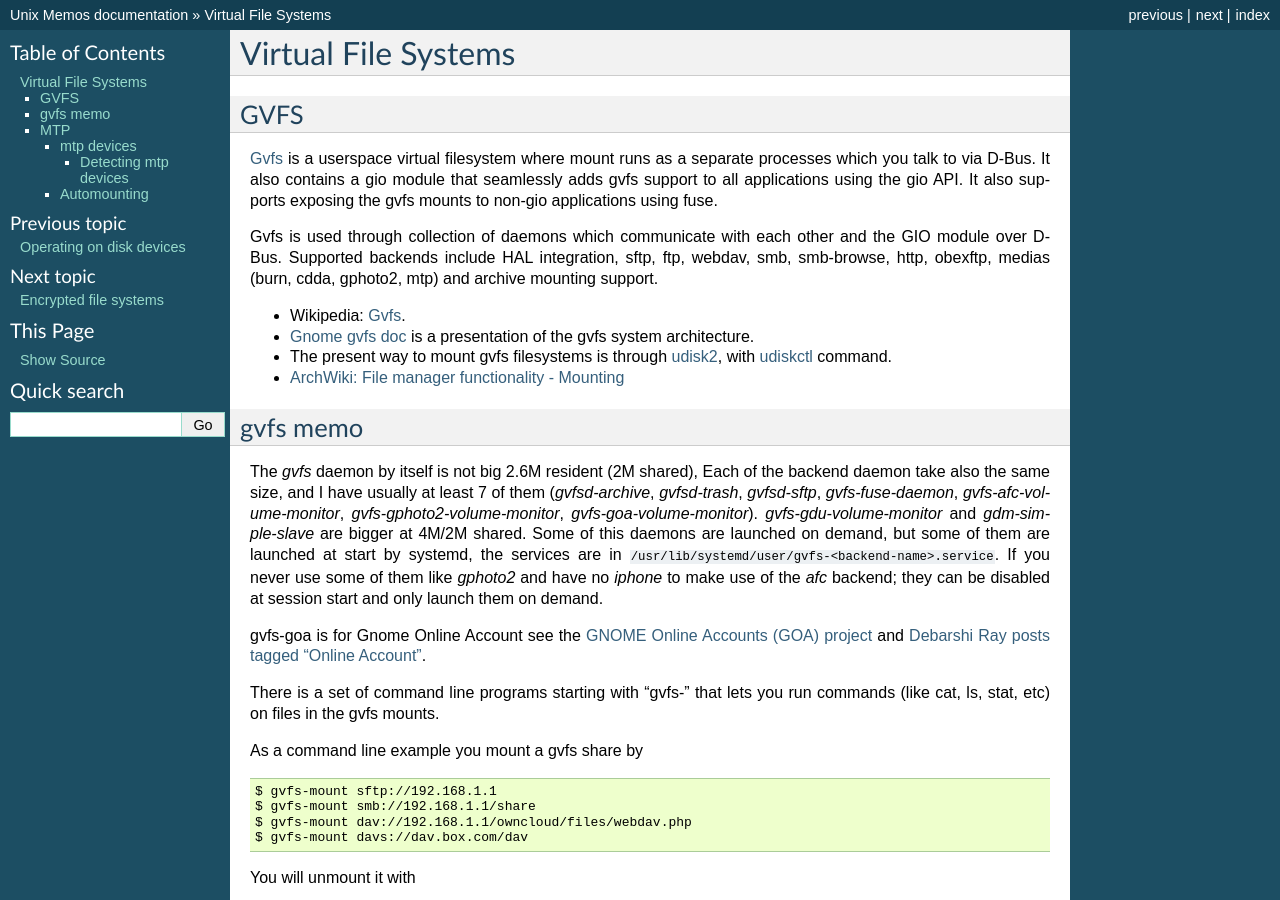
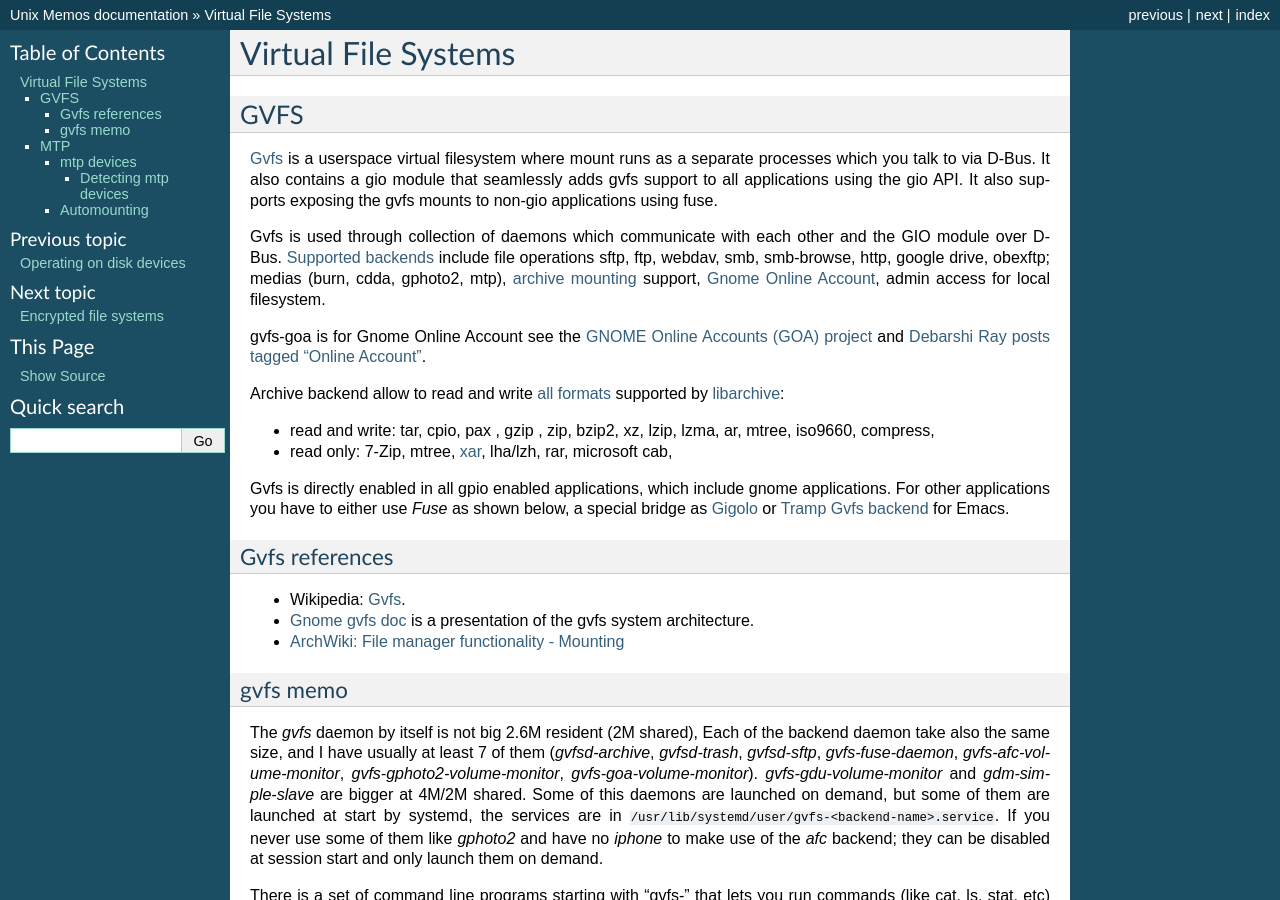
Before and after one commit to marczz/unix_memo, a Sphinx documentation site: the page built from source/vfs.rst, in a window 1280 px wide and 900 px high. Built offline with Sphinx 7.4.7, drawn with Linux system fonts in a browser that asks for light colours; the version number could not be read and is left out.

Commit message:
vfs.rst: more on gvfs.

```diff
--- a/source/vfs.rst
+++ b/source/vfs.rst
@@ -12,23 +12,51 @@ using the gio API. It also supports exposing the gvfs mounts to
 non-gio applications using fuse.
 
 Gvfs is used through collection of daemons which communicate with each
-other and the GIO module over D-Bus. Supported backends include HAL
-integration, sftp, ftp, webdav, smb, smb-browse, http, obexftp, medias
-(burn, cdda, gphoto2, mtp) and archive mounting support.
+other and the GIO module over D-Bus. `Supported backends
+<https://wiki.gnome.org/Projects/gvfs/backends>`_
+include file operations sftp, ftp, webdav, smb, smb-browse, http,
+google drive, obexftp; medias (burn, cdda, gphoto2, mtp),
+:ref:`archive mounting <gvfs_libarchive>` support,
+:ref:`Gnome Online Account <goa>`, admin access for local filesystem.
+
+..  _goa:
+
+gvfs-goa is for Gnome Online Account see the
+`GNOME Online Accounts (GOA) project
+<https://wiki.gnome.org/Projects/GnomeOnlineAccounts>`__
+and `Debarshi Ray posts tagged "Online Account"
+<https://debarshiray.wordpress.com/category/gnome/online-accounts/>`_.
+
+..  _gvfs_libarchive:
+
+Archive backend allow to read and write `all formats
+<https://github.com/libarchive/libarchive/wiki/LibarchiveFormats>`_
+supported by `libarchive <https://github.com/libarchive/>`_:
+
+-   read and write: tar, cpio, pax , gzip , zip, bzip2,  xz, lzip, lzma, ar,
+    mtree, iso9660, compress,
+-   read only:  7-Zip, mtree, :wikipedia:`xar <Xar_archiver>`,
+    lha/lzh, rar, microsoft cab,
+
+Gvfs is directly enabled in all gpio enabled applications, which include gnome
+applications. For other applications you have to either use
+*Fuse* as shown below, a special bridge as
+`Gigolo <http://www.uvena.de/gigolo/>`_
+or `Tramp Gvfs backend
+<http://www.gnu.org/software/emacs/manual/html_node/tramp/GVFS-based-methods.html>`__
+for Emacs.
+
+Gvfs references
+~~~~~~~~~~~~~~~
 
 -   Wikipedia: :wikipedia:`Gvfs`.
 -   `Gnome gvfs doc <https://wiki.gnome.org/Projects/gvfs/doc>`_ is a
     presentation of the gvfs system architecture.
--   The present way to mount gvfs filesystems is through
-    `udisk2 <http://udisks.freedesktop.org/docs/latest/>`_, with
-    `udiskctl
-    <http://storaged.org/doc/udisks2-api/latest/udisksctl.1.html>`_
-    command.
 -   `ArchWiki: File manager functionality - Mounting
     <https://wiki.archlinux.org/index.php/File_manager_functionality#Mounting>`_
 
 gvfs memo
----------
+~~~~~~~~~
 
 The *gvfs* daemon by itself is not big 2.6M resident (2M shared), Each
 of the backend daemon take also the same size, and I have usually at
@@ -43,11 +71,6 @@ some of them like *gphoto2* and have no *iphone* to make use of the
 *afc* backend; they can be disabled at session start and only launch
 them on demand.
 
-gvfs-goa is for Gnome Online Account see the
-`GNOME Online Accounts (GOA) project
-<https://wiki.gnome.org/Projects/GnomeOnlineAccounts>`__
-and `Debarshi Ray posts tagged "Online Account"
-<https://debarshiray.wordpress.com/category/gnome/online-accounts/>`_.
 
 There is a set of command line programs starting with "gvfs-" that
 lets you run commands (like cat, ls, stat, etc) on files in the gvfs
```
